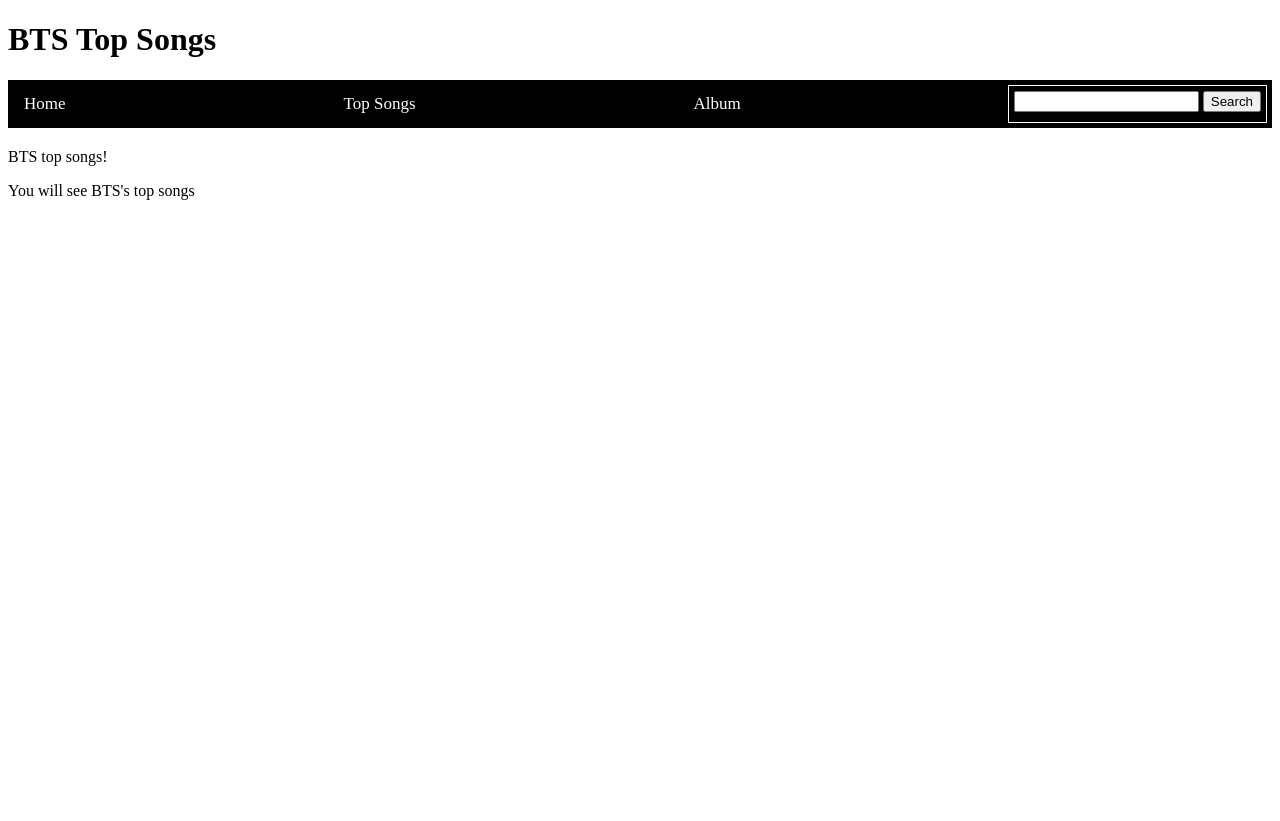
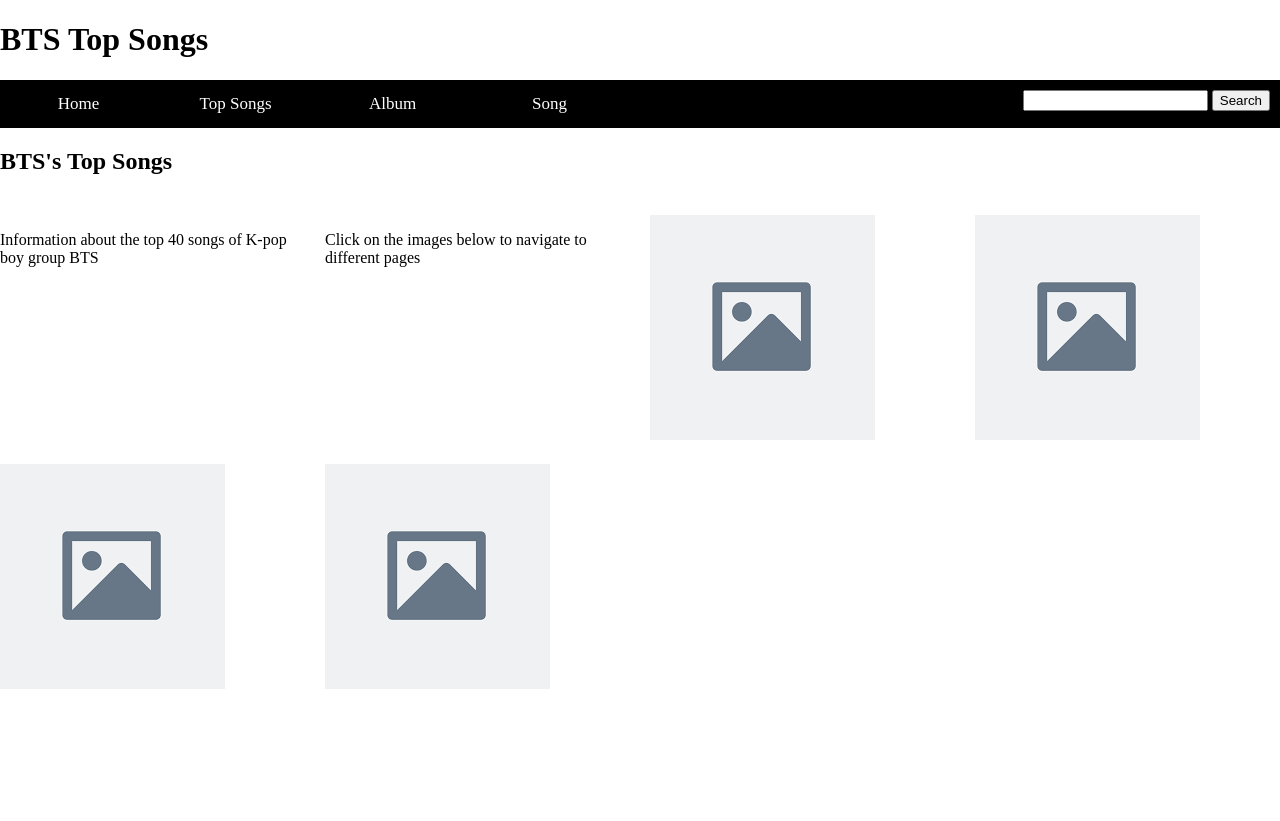
Before and after one commit to satoroal/BTS, a Flask app: page / in a window 1280 px wide. Before the commit the page ends 200 px from the top, so only its background shows below. Run offline with Flask 3, Linux system fonts and the light colour scheme.

Commit message:
Did more styling with css, created songs page

```diff
--- a/main.py
+++ b/main.py
@@ -32,6 +32,18 @@
     songs_list = cur.fetchall()
     con.close()
     return render_template("catalouge.html", song=songs_list)
+
+@app.route('/song')
+def render_song():
+    query = "SELECT Ranking, Name, ReleaseDate, SongCover FROM top_songs"
+    con = create_connection(DATABASE)
+    cur = con.cursor()
+
+    #Query the database
+    cur.execute(query)
+    songs_list = cur.fetchall()
+    con.close()
+    return render_template("song.html", song=songs_list)
 
 @app.route('/album')
 def render_album():
--- a/static/css/styles.css
+++ b/static/css/styles.css
@@ -1,5 +1,13 @@
+html, body {
+    margin: 0;
+    padding: 0;
+    height: 100%;
+    width: 100%;
+}
+
 form {
-    border: 1px solid white;
+    float: right;
+    margin-right: 20px;
     padding: 5px;
     margin: 5px;
 }
@@ -14,13 +22,13 @@
     background-color: black;
     padding: 0px;
     margin: 0px;
-    display: flex;
-    justify-content: space-between;
-    align-items: left;
 }
 
 .navbar a {
-    float: left;
+    display: flex;
+    justify-content: space-evenly;
+    width: 125px;
+    align-items: left;
     color: white;
     text-align: center;
     padding: 14px 16px;
@@ -43,3 +51,19 @@
 .navbar a:hover {
     color: black;
 }
+
+main{
+    display:grid;
+    grid-template-columns: 1fr 1fr 1fr 1fr;
+    row-gap: 20px;
+    column-gap: 20px;
+}
+
+main h2{
+    grid-column: 1/5;
+}
+
+article{
+    background-color: lightskyblue;
+    padding: 5px;
+}
--- a/templates/base.html
+++ b/templates/base.html
@@ -23,6 +23,9 @@
             <li>
                 <a href="/album">Album</a>
             </li>
+            <li>
+                <a href="/song">Song</a>
+            </li>
 
         <form method="POST" action ="/search">
             <input type="text" name="search" id="search">
--- a/templates/index.html
+++ b/templates/index.html
@@ -1,6 +1,18 @@
 {% extends "base.html" %}
      {% block main %}
-        <h2>{{ title }}</h2>
-        <p>BTS top songs!</p>
-        <p>You will see BTS's top songs </p>
+        <h2>BTS's Top Songs</h2>
+        <p>Information about the top 40 songs of K-pop boy group BTS</p>
+        <p>Click on the images below to navigate to different pages</p>
+        <a href ="/album">
+          <img src = "/static/images/placeholder.png">
+        </a>
+        <a href="/">
+          <img src = "/static/images/placeholder.png">
+        </a>
+        <a href="/catalouge">
+          <img src = "/static/images/placeholder.png">
+        </a>
+        <a href="/song">
+          <img src = "/static/images/placeholder.png">
+        </a>
       {% endblock %}
```
Also changed, not shown: templates/song.html (renamed from templates/catalouge.html, +4 -8 lines), static/images/placeholder.png (added).
